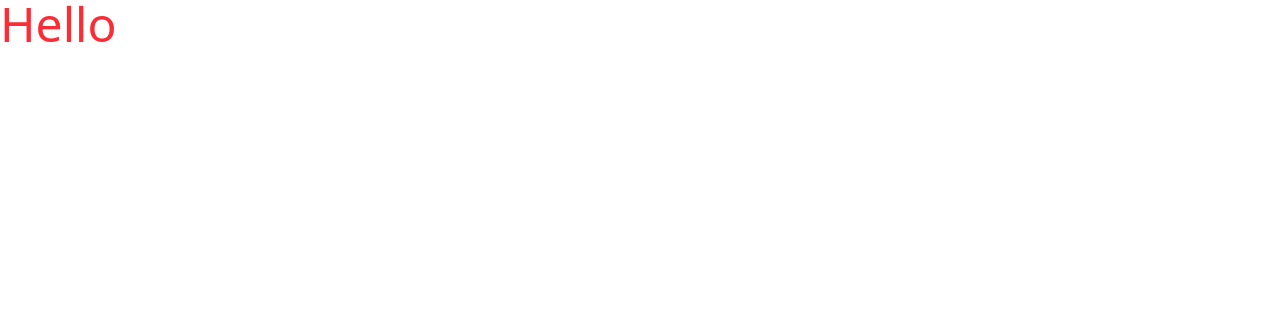
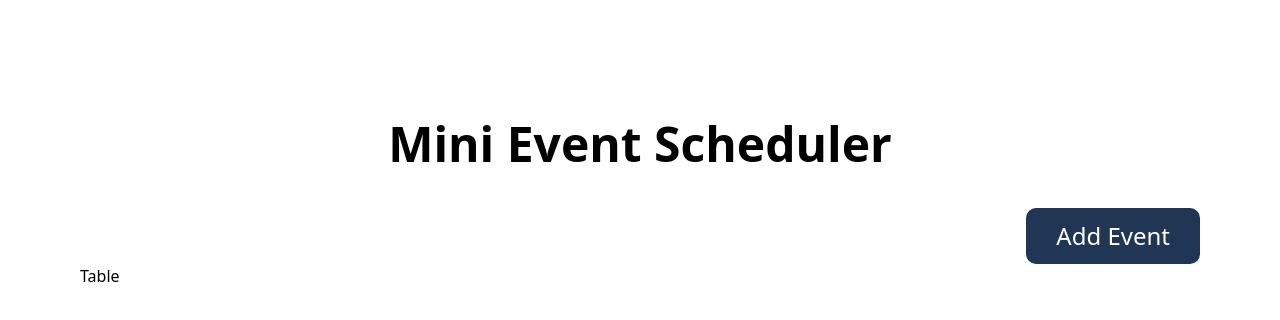
Before and after one commit to Kamrul-Islam-171/Mini-Event-Scheduler-client, a React (Vite) app: page / in a window 1280 px wide. Shown: the top 320 px of the page. Built offline with nearby package versions, Linux system fonts and the light colour scheme.

Commit message:
design custom button

```diff
--- a/src/App.tsx
+++ b/src/App.tsx
@@ -1,3 +1,4 @@
+import Homepage from "./pages/HomePage/Homepage"
 
 
 function App() {
@@ -5,7 +6,7 @@ function App() {
 
   return (
     <>
-     <h1 className="text-5xl text-red-500">Hello</h1>
+    <Homepage></Homepage>
     </>
   )
 }
--- /dev/null
+++ b/src/components/Button/Button.tsx
@@ -0,0 +1,11 @@
+import './button.css'
+
+const Button = ({btnText}: {btnText:string}) => {
+    return (
+
+            <button className="button">{btnText}</button>
+
+    );
+};
+
+export default Button;
--- /dev/null
+++ b/src/components/Button/button.css
@@ -0,0 +1,36 @@
+.button {
+  position: relative;
+  background-color: var(--primary-color);
+  border: none;
+  font-size: 24px;
+  color: #FFFFFF;
+  padding: 10px 30px;
+  /* width: 200px; */
+  text-align: center;
+  transition-duration: 0.4s;
+  text-decoration: none;
+  overflow: hidden;
+  cursor: pointer;
+  border-radius: 10px;
+}
+
+.button:after {
+  content: "";
+  background: #f1f1f1;
+  display: block;
+  position: absolute;
+  padding-top: 300%;
+  padding-left: 350%;
+  margin-left: -30px !important;
+  margin-top: -120%;
+  border-radius: 10px;
+  opacity: 0;
+  transition: all 0.8s
+}
+
+.button:active:after {
+  padding: 0;
+  margin: 0;
+  opacity: 1;
+  transition: 0s
+}
--- /dev/null
+++ b/src/components/Table/Table.tsx
@@ -0,0 +1,11 @@
+
+
+const Table = () => {
+    return (
+        <div>
+            Table
+        </div>
+    );
+};
+
+export default Table;
--- a/src/index.css
+++ b/src/index.css
@@ -1 +1,8 @@
 @import "tailwindcss";
+
+
+:root{
+    --primary-color: #213555;
+    --secondary-color: #3E5879;
+    --third-color: #F5EFE7;
+}
--- /dev/null
+++ b/src/pages/HomePage/Homepage.tsx
@@ -0,0 +1,22 @@
+import Button from "../../components/Button/Button";
+import Table from "../../components/Table/Table";
+
+
+const Homepage = () => {
+    return (
+        <div className="max-w-[1440px] m-auto lg:p-20 md:p-16 p-6">
+            <div>
+                <h1 className="text-5xl font-semibold text-center my-10">Mini Event Scheduler</h1>
+                <div className="flex justify-end">
+                    <Button btnText ="Add Event"></Button>
+                </div>
+                <div>
+                    {/* table content */}
+                    <Table></Table>
+                </div>
+            </div>
+        </div>
+    );
+};
+
+export default Homepage;
```
